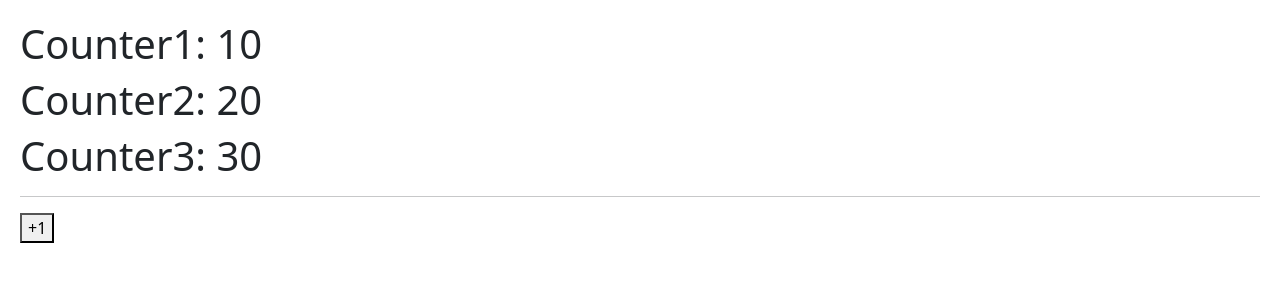
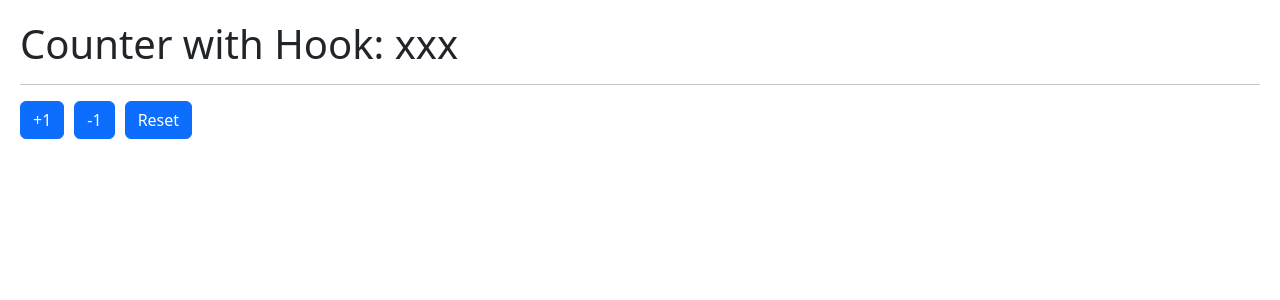
Before and after one commit to marcosbascones/Hook-app, a React (Vite) app: page / in a window 1280 px wide. Shown: the top 300 px of the page. Built offline with nearby package versions, Linux system fonts and the light colour scheme.

Commit message:
Inicializacion de CounterWithCustom

```diff
--- /dev/null
+++ b/src/01-useState/CounterWithCustomHook.jsx
@@ -0,0 +1,13 @@
+import React from 'react'
+
+export const CounterWithCustomHook = () => {
+  return (
+    <>
+        <h1>Counter with Hook: xxx</h1>
+        <hr />
+        <button className='btn btn-primary'>+1</button>
+        <button className='btn btn-primary'>-1</button>
+        <button className='btn btn-primary'>Reset</button>
+    </>
+  )
+}
--- a/src/main.jsx
+++ b/src/main.jsx
@@ -3,9 +3,10 @@ import { createRoot } from 'react-dom/client'
 import './index.css'
 import { HooksApp } from './HooksApp.jsx'
 import { CounterApp } from './01-useState/CounterApp.jsx'
+import { CounterWithCustomHook } from './01-useState/CounterWithCustomHook.jsx'
 
 createRoot(document.getElementById('root')).render(
   <StrictMode>
-    <CounterApp />
+    <CounterWithCustomHook />
   </StrictMode>,
 )
```
